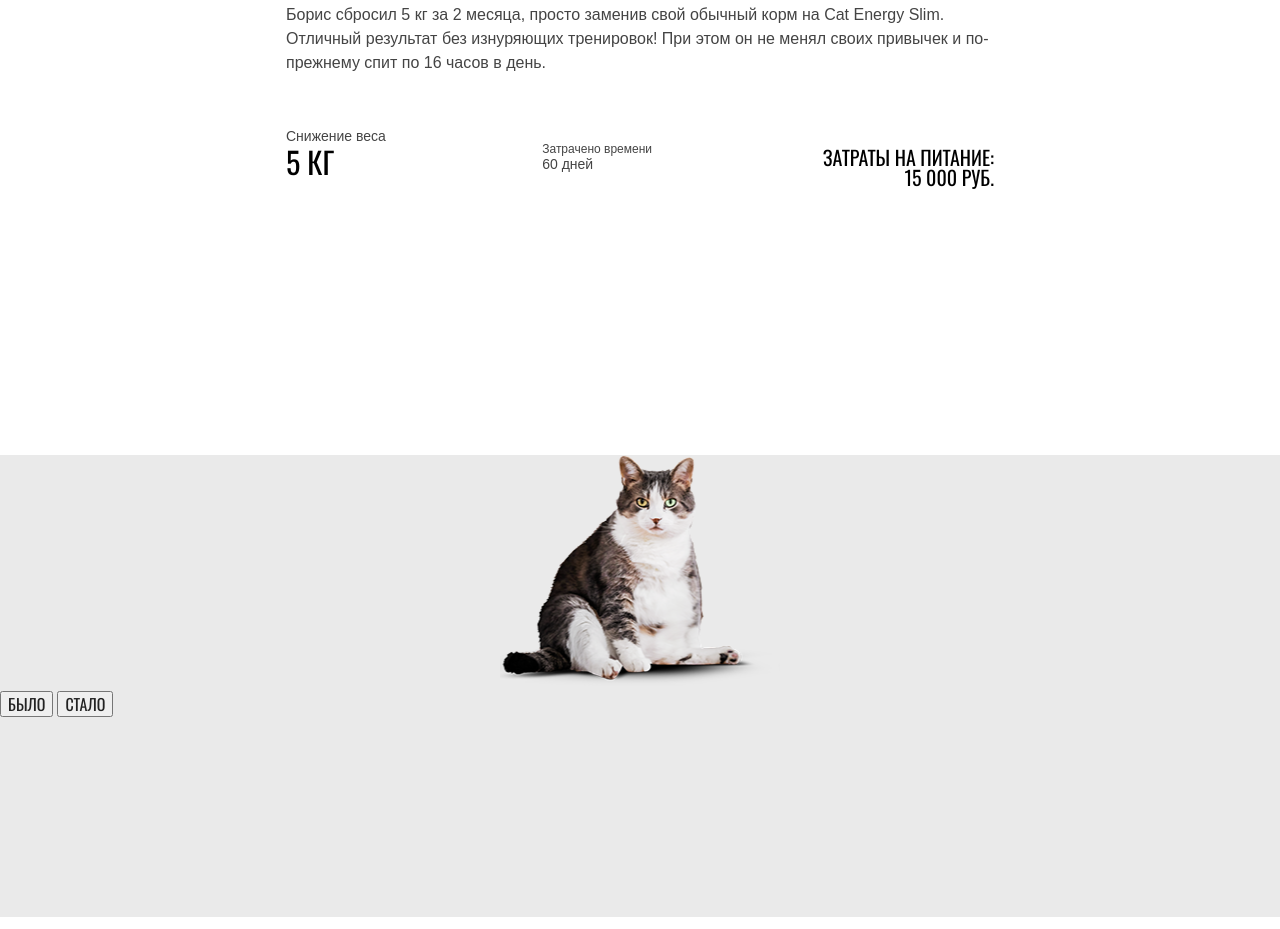
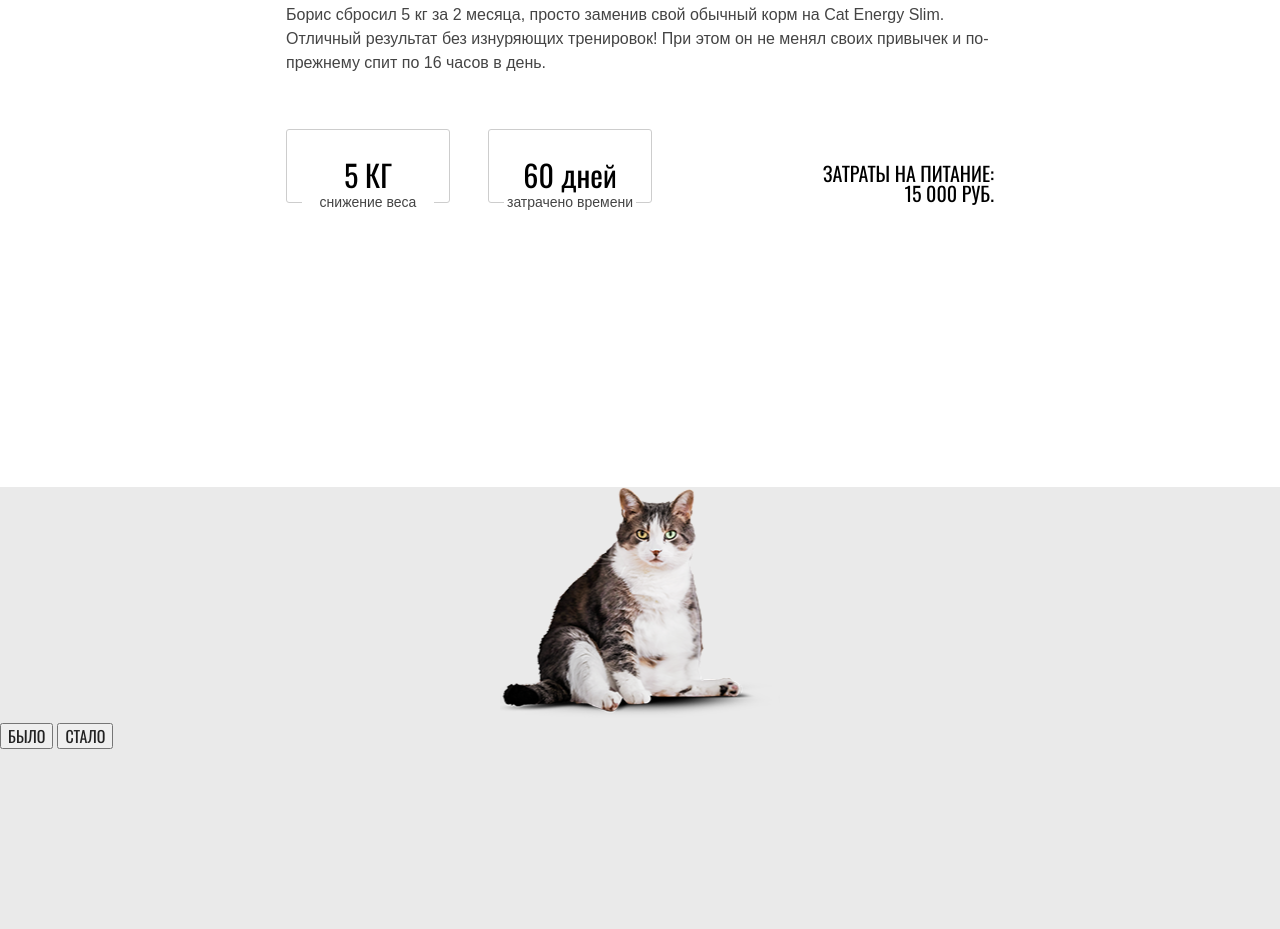
Before and after one commit to htmlacademy-adaptive/1812645-cat-energy-25, a website: page source/index.html in a window 1280 px wide. Shown: the part 2671-3600 px from the top of the page. Drawn offline with nearby package versions, Linux system fonts and the light colour scheme; files that its build step writes are made by us from their sources.

Commit message:
Верстка effectiveness.less компонента.

```diff
--- a/source/index.html
+++ b/source/index.html
@@ -114,15 +114,19 @@
             <p class="example-content__desc">Борис сбросил 5 кг за 2 месяца, просто заменив свой обычный корм на Cat Energy Slim. Отличный результат без изнуряющих тренировок! При этом он не менял своих привычек и по-прежнему спит по 16 часов в день. </p>
 
             <div class="example-content__box description">
-                <div class="description__dynamics dynamics">
-                  <p class="dynamics__text text-signature">
-                    Снижение веса<br>
-                    <span class="dynamics__title primary-title-over">5 КГ</span>
+              <div class="description__dynamics">
+                <div class="effectiveness">
+                  <p class="effectiveness__wrapper">
+                    <span class="effectiveness__title primary-title-over">5 КГ</span><br>
+                    <span class="effectiveness__text text-signature">снижение веса</span>
                   </p>
-                  <p class="dynamics__desc text-signature">
-                    Затрачено времени<br>
-                    <span class="dynamics__text primary-title-over">60 дней</span>
+                </div>
+                <div class="effectiveness">
+                  <p class="effectiveness__wrapper">
+                    <span class="effectiveness__title primary-title-over">60 дней</span><br>
+                    <span class="effectiveness__text text-signature">затрачено времени</span>
                   </p>
+                </div>
               </div>
               <h3 class="description__conclusion special-title">Затраты на питание: 15 000 РУБ.</h3>
             </div>
@@ -134,9 +138,6 @@
               <li class="photos__item slider__item">
                 <img src="img/fat-cat.png" width="280" height="232" alt="Толстый кот.">
               </li>
-<!--                <li class="photos__item slider__item">-->
-<!--                  <img src="img/thin-cat.png" width="243" height="232" alt="Худой кот.">-->
-<!--                </li>-->
             </ul>
             <div class="slide-switch">
               <button class="slide-switch__button">
--- /dev/null
+++ b/source/less/blocks/components/effectiveness.less
@@ -0,0 +1,58 @@
+.effectiveness {
+  position: relative;
+
+  width: 124px;
+  height: 70px;
+
+  border: 1px solid #cdcdcd;
+  border-radius: 3px;
+}
+
+.effectiveness__wrapper {
+  text-align: center;
+
+  position: absolute;
+  top: 20px;
+  left: 20px;
+
+  width: 82px;
+  height: 60px;
+  margin: 0;
+
+  background: #f2f2f2;
+}
+
+@media (min-width: @tablet-width) {
+  .effectiveness {
+    width: 162px;
+    height: 72px;
+  }
+
+  .effectiveness__wrapper {
+    position: absolute;
+
+    top: 26px;
+    left: 15px;
+
+    width: 132px;
+    height: 50px;
+
+    background: #ffffff;
+  }
+
+  .effectiveness__title {
+    .main-title-extra-3037();
+    margin-bottom: 20px;
+  }
+
+  .effectiveness__text {
+    .text-primary();
+    color: #444444;
+  }
+}
+
+@media (min-width: @desktop-width) {
+  .effectiveness__wrapper {
+    background: #f2f2f2;
+  }
+}
--- a/source/less/blocks/global/fonts.less
+++ b/source/less/blocks/global/fonts.less
@@ -25,7 +25,6 @@
   color: #444444;
 }
 
-// Catalog: catalog__title (tablet)
 .main-title-tablet() {
   font-family: "Oswald", sans-serif;
   font-style: normal;
@@ -65,6 +64,15 @@
   color: #000000;
 }
 
+.main-title-extra-3037() {
+  font-family: "Oswald", sans-serif;
+  font-style: normal;
+  font-weight: 400;
+  font-size: 30px;
+  line-height: 37px;
+  color: #000000;
+}
+
 .primary-title {
   font-family: "Oswald", sans-serif;
   font-size: 24px;
@@ -73,8 +81,6 @@
   color: #000000;
 }
 
-// Catalog: additional-products__title
-// Index: dynamics__title
 .primary-title-over {
   font-family: "Oswald", sans-serif;
   font-style: normal;
@@ -153,7 +159,6 @@
   color: #444444;
 }
 
-// Catalog: additional-products - product__title
 .additional-title-extra {
   font-family: "Oswald", sans-serif;
   font-style: normal;
@@ -186,17 +191,6 @@
   line-height: 20px;
 }
 
-// Catalog: additional-products - product__parameter
-.text-primary {
-  font-family: inherit;
-  font-style: normal;
-  font-weight: 400;
-  font-size: 14px;
-  line-height: 14px;
-}
-
-// Каталог
-// promotional-offer__title
 .text-secondary {
   font-family: "Arial", sans-serif;
   font-style: normal;
@@ -215,8 +209,16 @@
   color: #444444;
 }
 
+.text-primary {
+  font-family: "Arial", sans-serif;
+  font-style: normal;
+  font-weight: 400;
+  font-size: 14px;
+  line-height: 14px;
+}
+
 .text-signature {
-  font-family: inherit;
+  font-family: "Arial", sans-serif;
   font-style: normal;
   font-weight: 400;
   font-size: 12px;
--- a/source/less/blocks/index/example.less
+++ b/source/less/blocks/index/example.less
@@ -22,7 +22,7 @@
     display: flex;
     justify-content: space-between;
 
-    margin-bottom: 20px;
+    margin-bottom: 34px;
   }
 
   &__conclusion {
@@ -74,15 +74,9 @@
     }
 
     &__conclusion {
-      font-family: "Oswald", sans-serif;
-      font-style: normal;
-      font-weight: 400;
-      font-size: 20px;
-      line-height: 20px;
+      .secondary-title-2020();
+
       text-align: right;
-      text-transform: uppercase;
-      color: #000000;
-
       width: 174px;
     }
   }
@@ -136,12 +130,13 @@
     justify-content: start;
 
     &__dynamics {
+      width: 436px;
       margin-bottom: 55px;
     }
 
     &__conclusion {
-      text-align: center;
-      width: 327px;
+      text-align: left;
+      width: 436px;
     }
   }
 }
--- a/source/less/style.less
+++ b/source/less/style.less
@@ -16,6 +16,7 @@
 @import "blocks/components/radio";
 @import "blocks/components/social-list";
 @import "blocks/components/checked";
+@import "blocks/components/effectiveness";
 @import "blocks/slide/photos-list";
 @import "blocks/buttons";
 @import "blocks/index/efficiency";
```
Lines whose indentation alone changed are shown as unchanged.
